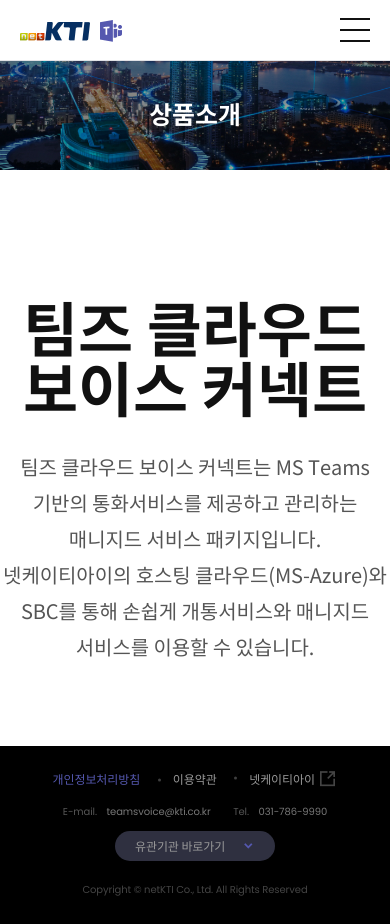
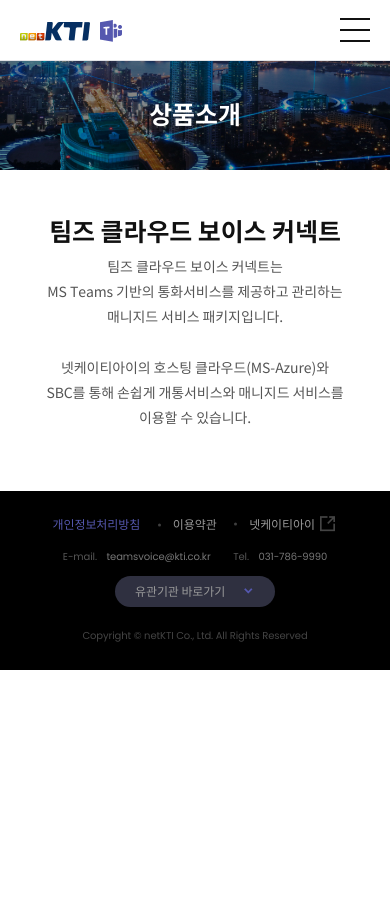
Before and after one commit to toriuri/Teamvoice, a PHP site: page /product/teams-cloud.html in a window 390 px wide. After the commit the page ends 670 px from the top, so only its background shows below. Run offline with PHP 8.4, Linux system fonts and the light colour scheme; some libraries are stand-ins or nearby versions.

Commit message:
title-wrap 반응형 대응 중

```diff
--- a/assets/scss/pages/_common.scss
+++ b/assets/scss/pages/_common.scss
@@ -10,6 +10,7 @@
 	position: relative;
 	width: 100%; max-width: 1400px;
 	margin: 0 auto;
+	@include box-sizing();
 }
 
 .subtop-visual {
@@ -125,12 +126,31 @@
 	.main {
 		//border: 1px solid #f00;
 
+		.section {
+			.container {
+				padding: 0 40px;
+			}
+		}
+
 	}
 }
 
 @include mq($until: x-large) {
 	.main {
-		//border: 1px solid #ff0;
+		//border: 1px solid #f0f;
+
+		.title-wrap {
+			//border: 1px solid #f00;
+			margin: 90px 40px 60px;
+
+			.title-h1 {
+				font-size: 48px;
+				& + p {
+					font-size: 18px;
+					margin-top: 20px;
+				}
+			}
+		}
 
 	}
 }
@@ -162,6 +182,13 @@
 @include mq($until: small) {
 	.main {
 		//border: 1px solid #0f0;
+
+		.section {
+			.container {
+				padding: 0 15px;
+			}
+		}
+
 		.subtop-visual {
 			//border: 1px solid #f00;
 			height: 110px;
@@ -187,7 +214,24 @@
 			h1 {
 				font-size: 25px;
 			}
+		}
 
+		.title-wrap {
+			//border: 1px solid #f00;
+			margin: 50px 0 60px;
+			padding: 0 15px;
+
+			.title-h1 {
+				font-size: 25px;
+				color: #111;
+				& + p {
+					font-size: 14px;
+					margin-top: 10px;
+					span {
+						display: block;
+					}
+				}
+			}
 		}
 	}
 }
--- a/assets/scss/pages/_member.scss
+++ b/assets/scss/pages/_member.scss
@@ -5,15 +5,23 @@
 .membership-article {
   //border: 1px solid #f00;
   .container {
-    padding: 100px 0 120px;
+    margin: 220px auto 120px;
+  }
+
+  .subtop-visual.mypage {
+    & + .section {
+      .container {
+        //border: 1px solid #f00;
+        margin-top: 0;
+      }
+    }
   }
 
   .membership-step {
     //border: 1px solid #f00;
     position: relative;
-    display: flex;
-    flex-wrap: wrap;
-    margin-bottom: 80px;
+    overflow: hidden;
+    margin: 0 0 80px;
 
     &:before {
       content: '';
@@ -21,14 +29,15 @@
       width: 100%; height: 1px;
       background: #E1E2E6;
       position: absolute;
-      left: 0; top: 18px;
+      left: 0; top: 26px;
     }
 
     li {
-      flex: 1 1 240px;
+      float: left;
       width: 33.3333%;
       text-align: center;
       color: #111;
+      padding-top: 8px;
 
       strong {
         position: relative;
@@ -236,6 +245,7 @@
 }
 
 .find-box {
+  border: 1px solid #f00;
   p {
     padding-bottom: 20px;
     strong {
@@ -258,6 +268,14 @@
 /***** Membership 모바일 대응 *****/
 
 .membership-article {
+  @include mq($until: xx-large) {
+    //border: 1px solid #f00;
+
+    .membership-step {
+      margin: 0 -40px 80px;
+    }
+  }
+
   @include mq($until: x-large) {
     //border: 1px solid #f00;
 
@@ -276,6 +294,13 @@
   @include mq($until: small) {
     //border: 1px solid #0f0;
 
+    .container {
+      margin: 130px auto 100px;
+    }
+
+    .membership-step {
+      margin: 0 -15px 40px;
+    }
   }
 
   @include mq($until: x-small) {
--- a/member/join-step2.html
+++ b/member/join-step2.html
@@ -230,7 +230,6 @@
 								</li>
 							</ul>
 
-
 							<form name="joinForm" action="" method="post" class="join-form" id="joinForm" >
 								<fieldset>
 									<legend class="blind">개인정보입력</legend>
--- a/product/teams-cloud.html
+++ b/product/teams-cloud.html
@@ -226,8 +226,12 @@
 							<div class="title-wrap">
 								<h1 class="title-h1">팀즈 클라우드 보이스 커넥트</h1>
 								<p>
-									팀즈 클라우드 보이스 커넥트는 MS Teams 기반의 통화서비스를 제공하고 관리하는 매니지드 서비스 패키지입니다. <br>
-									넷케이티아이의 호스팅 클라우드(MS-Azure)와 SBC를 통해 손쉽게 개통서비스와 매니지드 서비스를 이용할 수 있습니다.
+									<span>팀즈 클라우드 보이스 커넥트는 </span>
+									<span>MS Teams 기반의 통화서비스를 제공하고 관리하는 </span>
+									<span>매니지드 서비스 패키지입니다.</span> <br>
+									<span>넷케이티아이의 호스팅 클라우드(MS-Azure)와 </span>
+									<span>SBC를 통해 손쉽게 개통서비스와 매니지드 서비스를 </span>
+									<span>이용할 수 있습니다.</span>
 								</p>
 							</div>
 
```
Also changed, not shown: assets/css/style.css.
